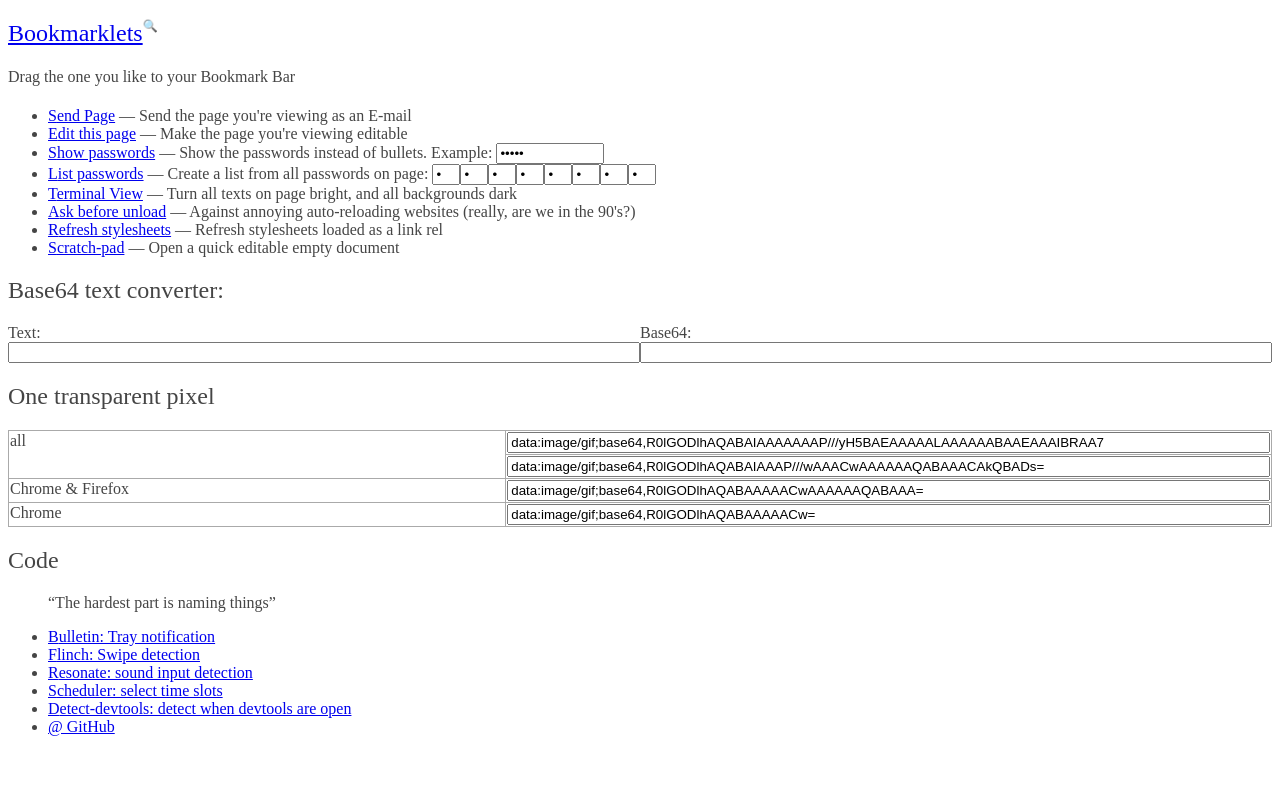
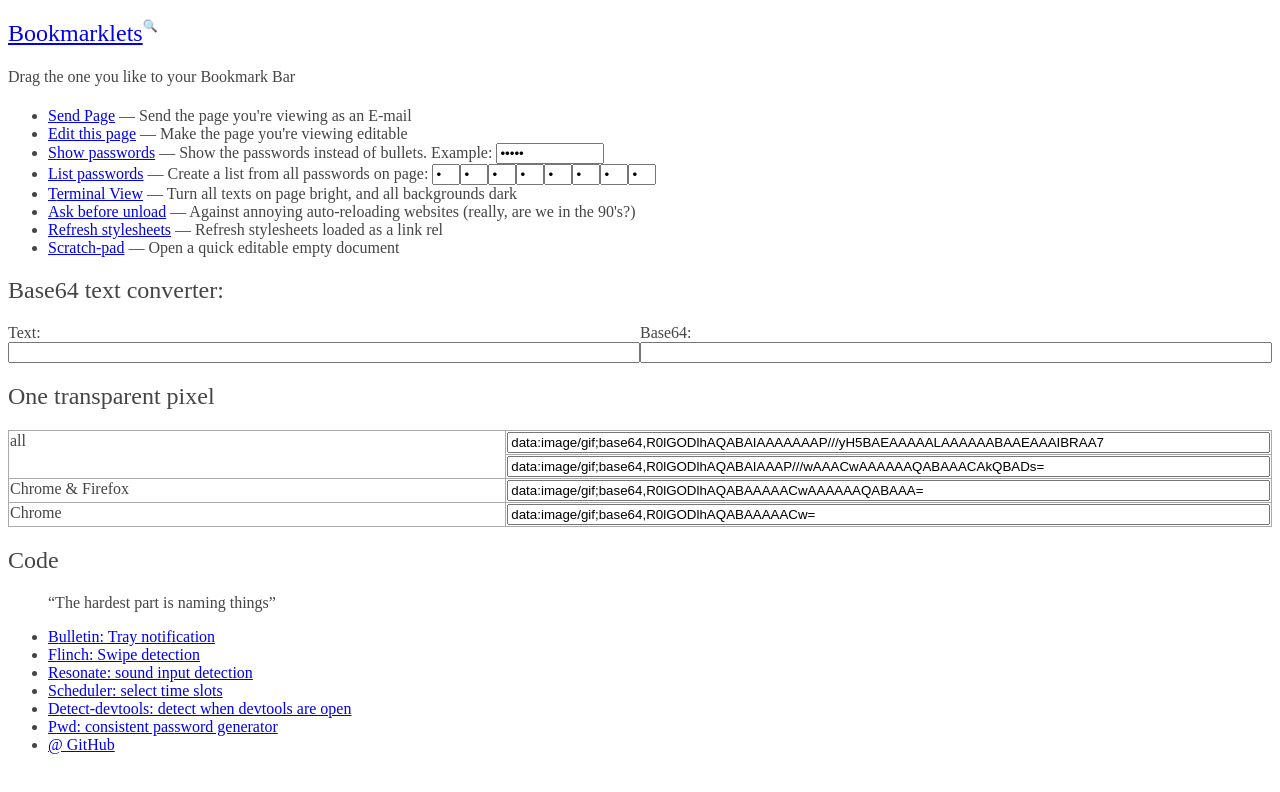
Before and after one commit to omrilotan/omrilotan.github.io, a browser extension: page index.html in a window 1280 px wide. Drawn offline with Linux system fonts and the light colour scheme.

Commit message:
consistent password generator

```diff
--- a/index.html
+++ b/index.html
@@ -195,6 +195,9 @@ a[target="googlethat"]:after {
                         <a href="http://omrilotan.com/detect-devtools/">detect-devtools: detect when devtools are open</a>
                     </li>
                     <li>
+                        <a href="https://omrilotan.github.io/pwd/">pwd: consistent password generator</a>
+                    </li>
+                    <li>
                         <a href="https://github.com/omrilotan">@ GitHub</a>
                     </li>
                 </ul>
```
